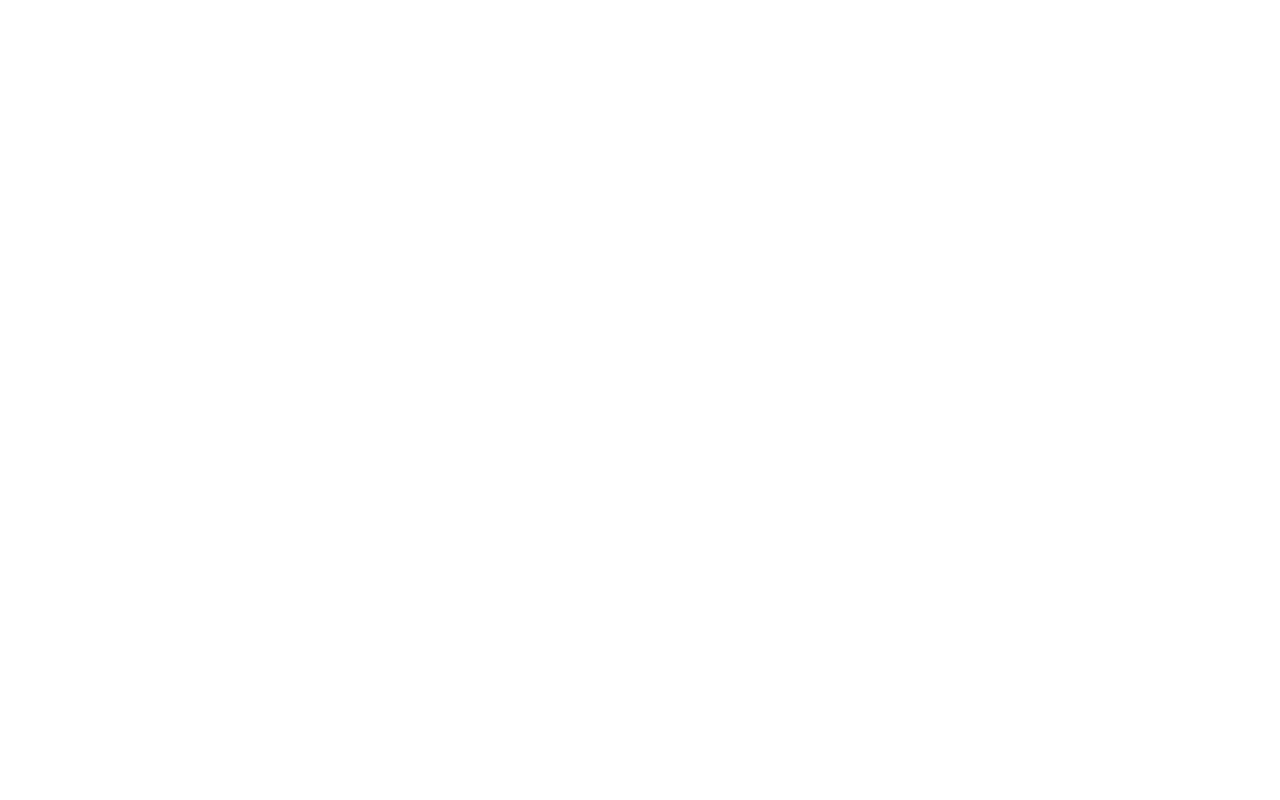
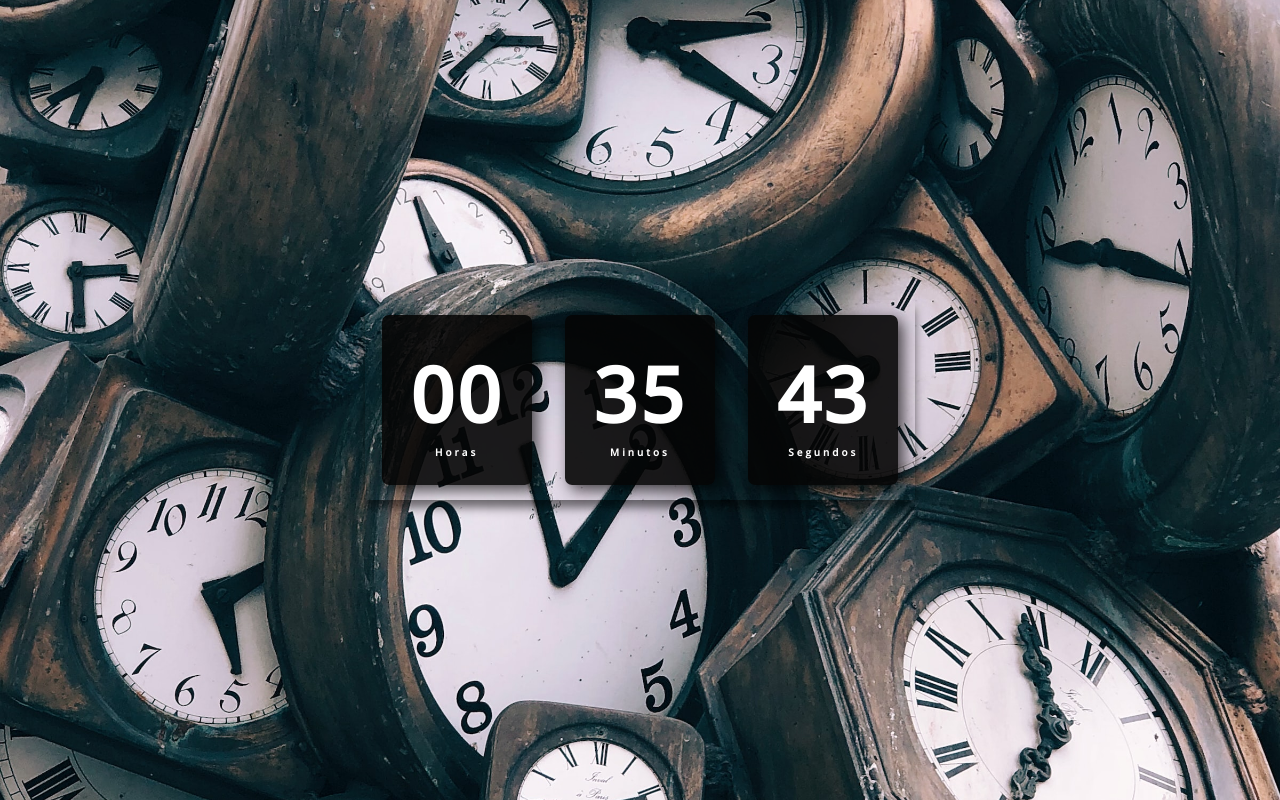
Before and after one commit to lucasfinotirodrigues/Projeto-Relogio-Digital, a plain HTML site: page index.html in a window 1280 px wide. Drawn offline with nearby package versions, Linux system fonts and the light colour scheme.

Commit message:
"Finalização do relógio, 100% funcional"

```diff
--- a/index.html
+++ b/index.html
@@ -5,8 +5,32 @@
     <meta http-equiv="X-UA-Compatible" content="IE=edge">
     <meta name="viewport" content="width=device-width, initial-scale=1.0">
     <title>Relógio Digital</title>
+    <link rel="stylesheet" href="style.css">
 </head>
 <body>
+    <div class="relogio">
+        <div class="horas">
 
+            <span id="horas">00</span>
+            <span class="tempo">Horas</span>
+
+        </div>
+
+        <div class="minutos">
+
+            <span id="minutos">00</span>
+            <span class="tempo">Minutos</span>
+
+        </div>
+
+        <div class="segundos">
+
+            <span id="segundos">00</span>
+            <span class="tempo">Segundos</span>
+
+        </div>
+    </div>
+    <script src="js/script.js"></script>
 </body>
+
 </html>
--- a/js/script.js
+++ b/js/script.js
@@ -0,0 +1,21 @@
+const horas = document.getElementById('horas');
+const minutos = document.getElementById('minutos');
+const segundos = document.getElementById('segundos');
+
+const relogio = setInterval(function time() {
+    let dateToday = new Date();
+    let hr = dateToday.getHours();
+    let min = dateToday.getMinutes();
+    let sec = dateToday.getSeconds();
+
+    if (hr < 10) hr = '0' + hr;
+
+    if (min < 10) min = '0' + min;
+
+    if (sec < 10) s = '0' + sec;
+
+    horas.textContent = hr;
+    minutos.textContent = min;
+    segundos.textContent = sec;
+
+})
--- a/style.css
+++ b/style.css
@@ -0,0 +1,52 @@
+@import url('https://fonts.googleapis.com/css2?family=Open+Sans:wght@300;400;500&display=swap');
+
+*{
+    margin: 0;
+    padding: 0;
+    font-family: 'Open Sans',  'Arial', sans-serif;
+}
+
+body{
+    height: 100vh;
+    background-image: url(img/backgound.jpg);
+    background-position: center;
+    background-repeat: no-repeat;
+    background-size: cover;
+    display: flex;
+    align-items: center;
+    justify-content: center;
+}
+
+.relogio {
+    display: flex;
+    align-items: center;
+    justify-content: space-around;
+    height: 200px;
+    width: 550px;
+    background: transparent;
+    border-radius: 3px;
+    box-shadow: 0px 8px 10px rgba(0, 0, 0, .5);
+}
+
+.relogio div {
+    height: 170px;
+    width: 150px;
+    display: flex;
+    flex-direction: column;
+    align-items: center;
+    justify-content: center;
+    color: #fff;
+    background: rgba(5, 5, 5, .9);
+    box-shadow: 5px 5px 15px rgba(0, 0, 0, .7);
+    border-radius: 7px;
+    letter-spacing: 3px;
+}
+
+.relogio span {
+    font-weight: bolder;
+    font-size: 76px;
+}
+
+.relogio span.tempo {
+    font-size: 10px;
+}
```
Also changed, not shown: img/backgound.jpg (added).
